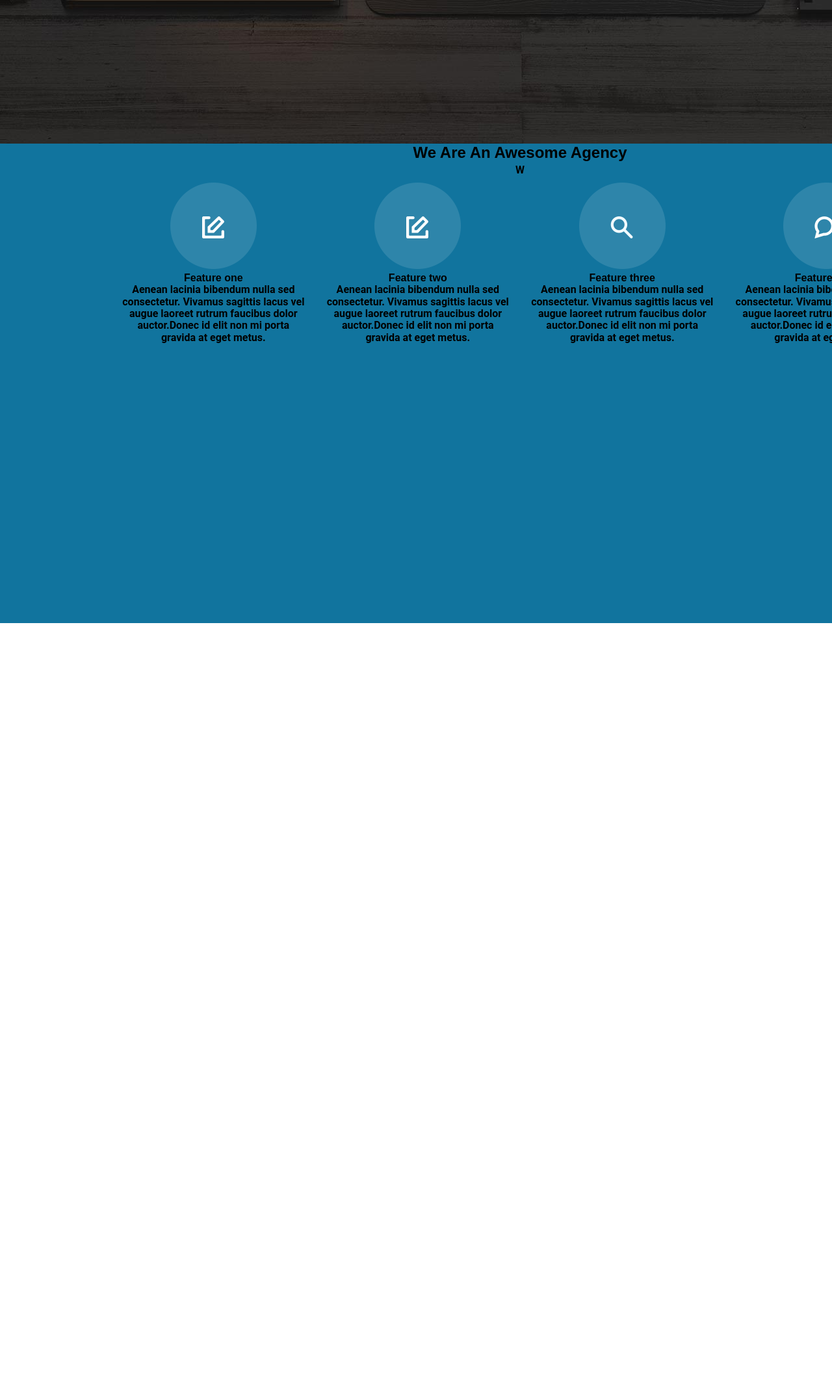
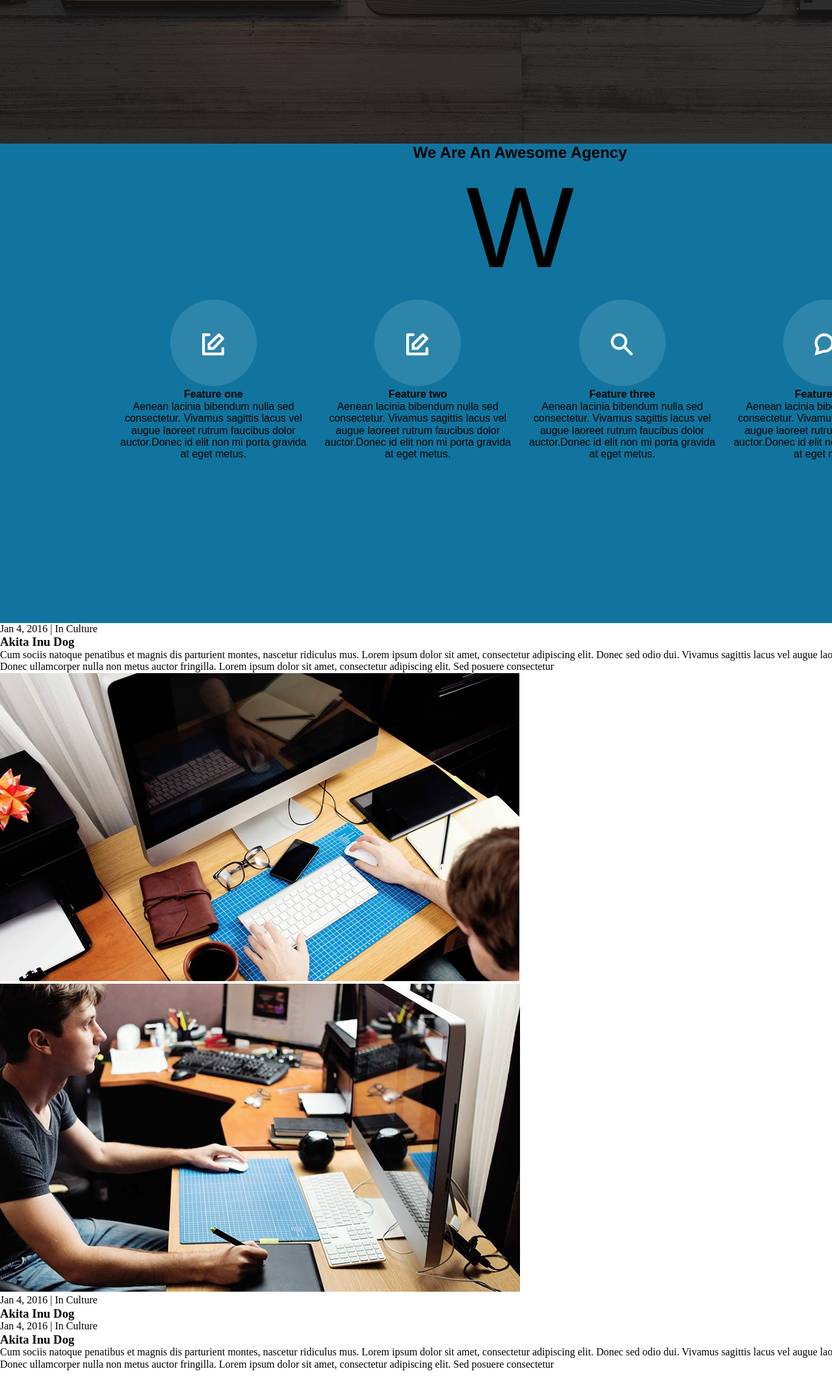
Before and after one commit to smaugrrotarr/Craetive-Digital-Agency, a plain HTML site: page index.html in a window 1280 px wide. Shown: the part 861-3008 px from the top of the page at 65% size. Before the commit the page ends 1820 px from the top, so only its background shows below. Drawn offline with Linux system fonts and the light colour scheme; files whose address does not match are found by name; a web font is replaced by a local one.

Commit message:
added 2 lines

```diff
--- a/css/main.css
+++ b/css/main.css
@@ -123,7 +123,7 @@ header hr {
     height: 738px;
 }
 
-.blue-font {
+.blue-ground {
     background-color: #11749e;
     font-family: Gotham, sans-serif;
     text-align: center;
@@ -134,7 +134,7 @@ header hr {
 }
 
 .blue-font p {
-    font-family: "Roboto";
+    font-family: "Roboto", sans-serif;
     font-weight: bold;
 }
 
@@ -143,3 +143,8 @@ header hr {
     width: 290px;
     margin: 10px;
 }
+
+#BigW {
+    font-family: "Roboto Bold Condensed", sans-serif;
+    font-size: 176px;
+}
--- a/index.html
+++ b/index.html
@@ -37,9 +37,9 @@
             <a href="#"><img src="img/Ellipse.png"></a>
         </div>
     </header>
-    <div class="first-line blue-font">
+    <div class="first-line blue-ground">
         <h2>We Are An Awesome Agency</h2>
-        <p>W</p>
+        <p id="BigW">W</p>
         <div class="feature-article">
             <img src="img/Write.png">
             <h4>Feature one</h4>
@@ -61,5 +61,29 @@
             <p>Aenean lacinia bibendum nulla sed consectetur. Vivamus sagittis lacus vel augue laoreet rutrum faucibus dolor auctor.Donec id elit non mi porta gravida at eget metus.</p>
         </div>
     </div>
+    <div class="news-area">
+        <div class="first-news">
+            <p>Jan 4, 2016   |   In Culture</p>
+            <h3>Akita Inu Dog</h3>
+            <p>Cum sociis natoque penatibus et magnis dis parturient montes, nascetur ridiculus mus. Lorem ipsum dolor sit amet, consectetur adipiscing elit. Donec sed odio dui. Vivamus sagittis lacus vel augue laoreet rutrum faucibus dolor auctor.</p>
+            <p>Donec ullamcorper nulla non metus auctor fringilla. Lorem ipsum dolor sit amet, consectetur adipiscing elit. Sed posuere consectetur </p>
+        </div>
+        <div class="news-image"><img src="img/Layer%2088.png"></div>
+    </div>
+    <div class="news-area">
+        <div class="news-image"><img src="img/Layer%2090.png"></div>
+        <div class="first-news">
+            <p>Jan 4, 2016   |   In Culture</p>
+            <h3>Akita Inu Dog</h3>
+            <p>Jan 4, 2016   |   In Culture</p>
+            <h3>Akita Inu Dog</h3>
+            <p>Cum sociis natoque penatibus et magnis dis parturient montes, nascetur ridiculus mus. Lorem ipsum dolor sit amet, consectetur adipiscing elit. Donec sed odio dui. Vivamus sagittis lacus vel augue laoreet rutrum faucibus dolor auctor.</p>
+            <p>Donec ullamcorper nulla non metus auctor fringilla. Lorem ipsum dolor sit amet, consectetur adipiscing elit. Sed posuere consectetur </p>
+            </p>
+        </div>
+    </div>
+    <div class="first-line white-ground">
+
+    </div>
 </body>
 </html>
```
Also changed, not shown: img/Layer 88.png (added), img/Layer 90.png (added).
